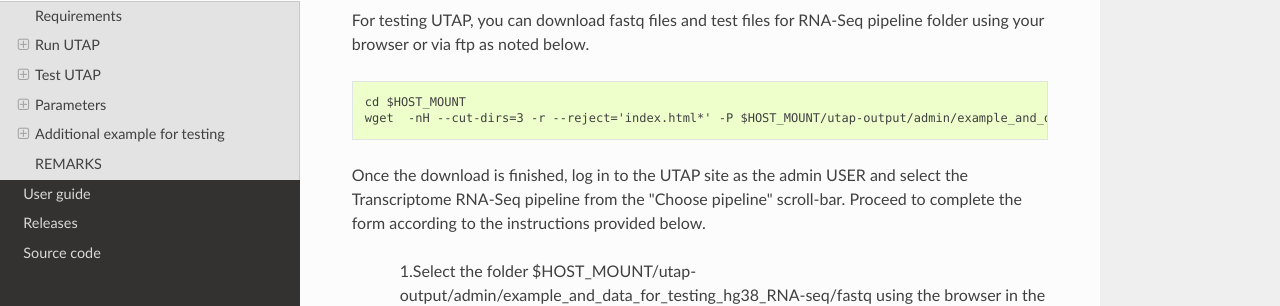
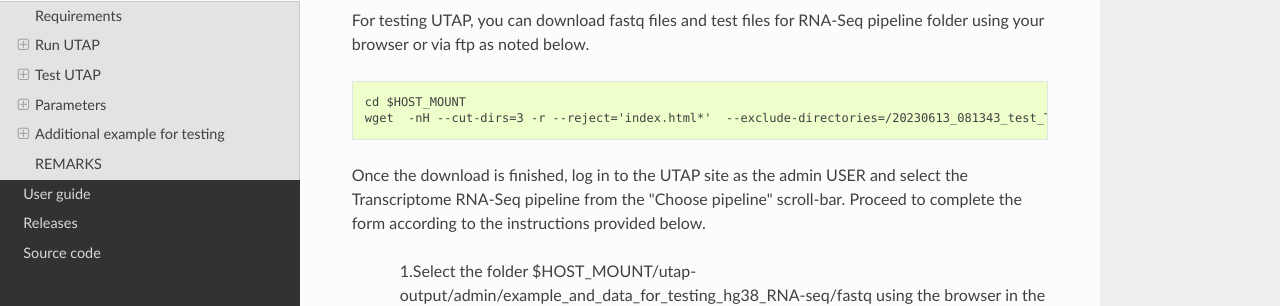
Before and after one commit to utap2/utap2, a Sphinx documentation site: the page built from docs/rst/installation.rst, in a window 1280 px wide and 900 px high, scrolled down 3116 px. Shown: the part 165-471 px from the top of the window. Built offline with Sphinx 7.4.7 and the Read the Docs theme 2.0.0, drawn with Linux system fonts in a browser that asks for light colours; some of the changed text lies outside the part shown.

Commit message:
Update installation.rst
.

```diff
--- a/docs/rst/installation.rst
+++ b/docs/rst/installation.rst
@@ -159,7 +159,7 @@ For testing UTAP, you can download fastq files and test files for RNA-Seq pipeli
 ::
 
     cd $HOST_MOUNT
-    wget  -nH --cut-dirs=3 -r --reject='index.html*' -P $HOST_MOUNT/utap-output/admin/example_and_data_for_testing_hg38_RNA-seq ftp://dors.weizmann.ac.il/UTAP/UTAP_test_and_example_data/example_and_data_for_testing_hg38_RNA-seq/
+    wget  -nH --cut-dirs=3 -r --reject='index.html*'  --exclude-directories=/20230613_081343_test_Transcriptome_RNA-Seq -P $HOST_MOUNT/utap-output/admin/example_and_data_for_testing_hg38_RNA-seq ftp://dors.weizmann.ac.il/UTAP/UTAP_test_and_example_data/example_and_data_for_testing_hg38_RNA-seq/
 
 
 Once the download is finished, log in to the UTAP site as the admin USER and select the Transcriptome RNA-Seq pipeline from the "Choose pipeline" scroll-bar. Proceed to complete the form according to the instructions provided below.
@@ -471,7 +471,7 @@ For testing UTAP, you can download fastq files and test files for MARS-Seq pipel
 ::
 
     cd $HOST_MOUNT
-    wget  -nH --cut-dirs=3 -r --reject='index.html*' -P $HOST_MOUNT/utap-output/admin/example_and_data_for_testing_mm10_MARS-seq ftp://dors.weizmann.ac.il/UTAP/UTAP_test_and_example_data/example_and_data_for_testing_mm10_MARS-seq/
+    wget  -nH --cut-dirs=3 -r --reject='index.html*' --exclude-directories=/20230520_231819_test_Transcriptome_MARS-Seq  -P $HOST_MOUNT/utap-output/admin/example_and_data_for_testing_mm10_MARS-seq ftp://dors.weizmann.ac.il/UTAP/UTAP_test_and_example_data/example_and_data_for_testing_mm10_MARS-seq/
 
 
 Once the download is finished, log in to the UTAP site as the admin USER and select the Transcriptome MARS-Seq pipeline from the "Choose pipeline" scroll-bar. Proceed to complete the form according to the instructions provided below.
```
